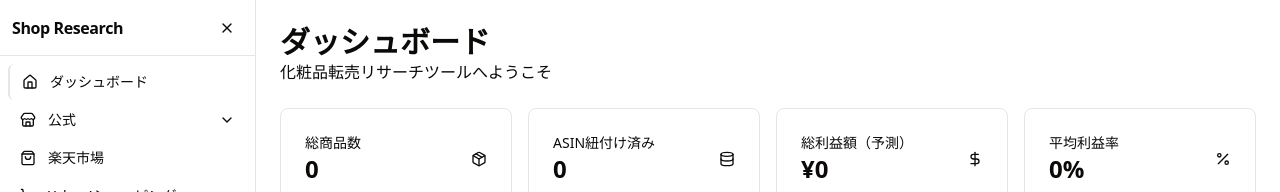
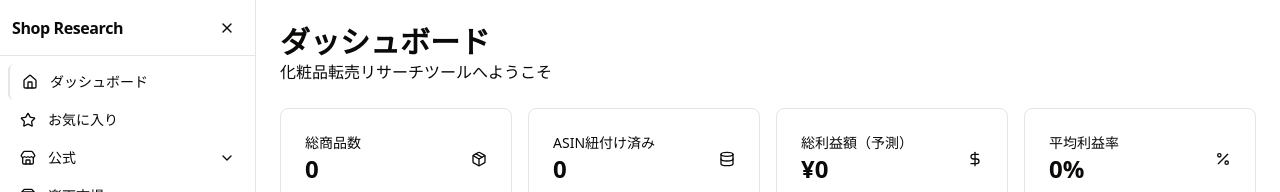
Before and after one commit to takuya040321/shop-research-app, a Next.js app: page / in a window 1280 px wide. Shown: the top 192 px of the page. Built offline with nearby package versions, Linux system fonts and the light colour scheme; no server answers; the database is empty.

Commit message:
feat: サイドバーにお気に入りナビゲーション項目を追加

```diff
--- a/src/components/layout/Sidebar.tsx
+++ b/src/components/layout/Sidebar.tsx
@@ -16,6 +16,7 @@ import {
   X,
   ChevronDown,
   ChevronUp,
+  Star,
 } from "lucide-react"
 import { supabase } from "@/lib/supabase"
 import type { Database as DB } from "@/types/database"
@@ -47,6 +48,11 @@ const staticNavigation = [
     name: "ダッシュボード",
     href: "/",
     icon: Home,
+  },
+  {
+    name: "お気に入り",
+    href: "/favorites",
+    icon: Star,
   },
   {
     name: "公式",
```
